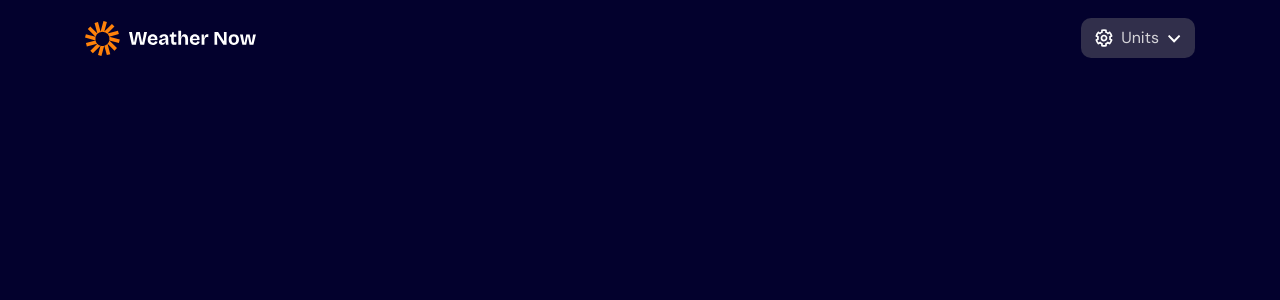
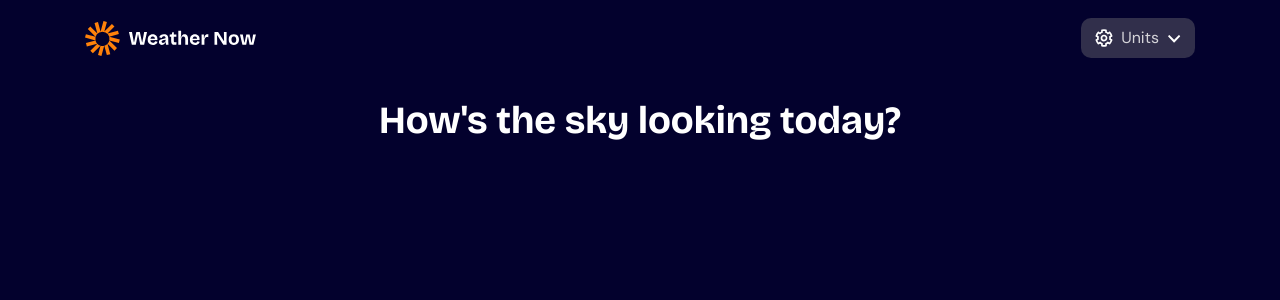
Before and after one commit to A-Awad1/Weather-Application, a React (Vite) app: page / in a window 1280 px wide. Shown: the top 300 px of the page. Built offline with nearby package versions, Linux system fonts and the light colour scheme.

Commit message:
complete main heading

```diff
--- /dev/null
+++ b/src/components/MainHeading/index.scss
@@ -0,0 +1,10 @@
+h1.main-heading {
+  color: colors.$second-text;
+  width: fit-content;
+  text-align: center;
+  margin: 40px auto 30px;
+  font: {
+    family: $second-font;
+    size: 2.4rem;
+  }
+}
--- /dev/null
+++ b/src/components/MainHeading/index.tsx
@@ -0,0 +1,5 @@
+import "./index.scss";
+
+export default function MainHeading() {
+  return <h1 className="main-heading">How's the sky looking today?</h1>;
+}
--- a/src/components/MainLayout/index.tsx
+++ b/src/components/MainLayout/index.tsx
@@ -1,4 +1,5 @@
 import AppHeader from "../AppHeader";
+import MainHeading from "../MainHeading";
 import "./index.scss";
 
 export default function MainLayout() {
@@ -6,6 +7,7 @@ export default function MainLayout() {
     <section className="layout">
       <div className="container">
         <AppHeader />
+        <MainHeading />
       </div>
     </section>
   );
```
